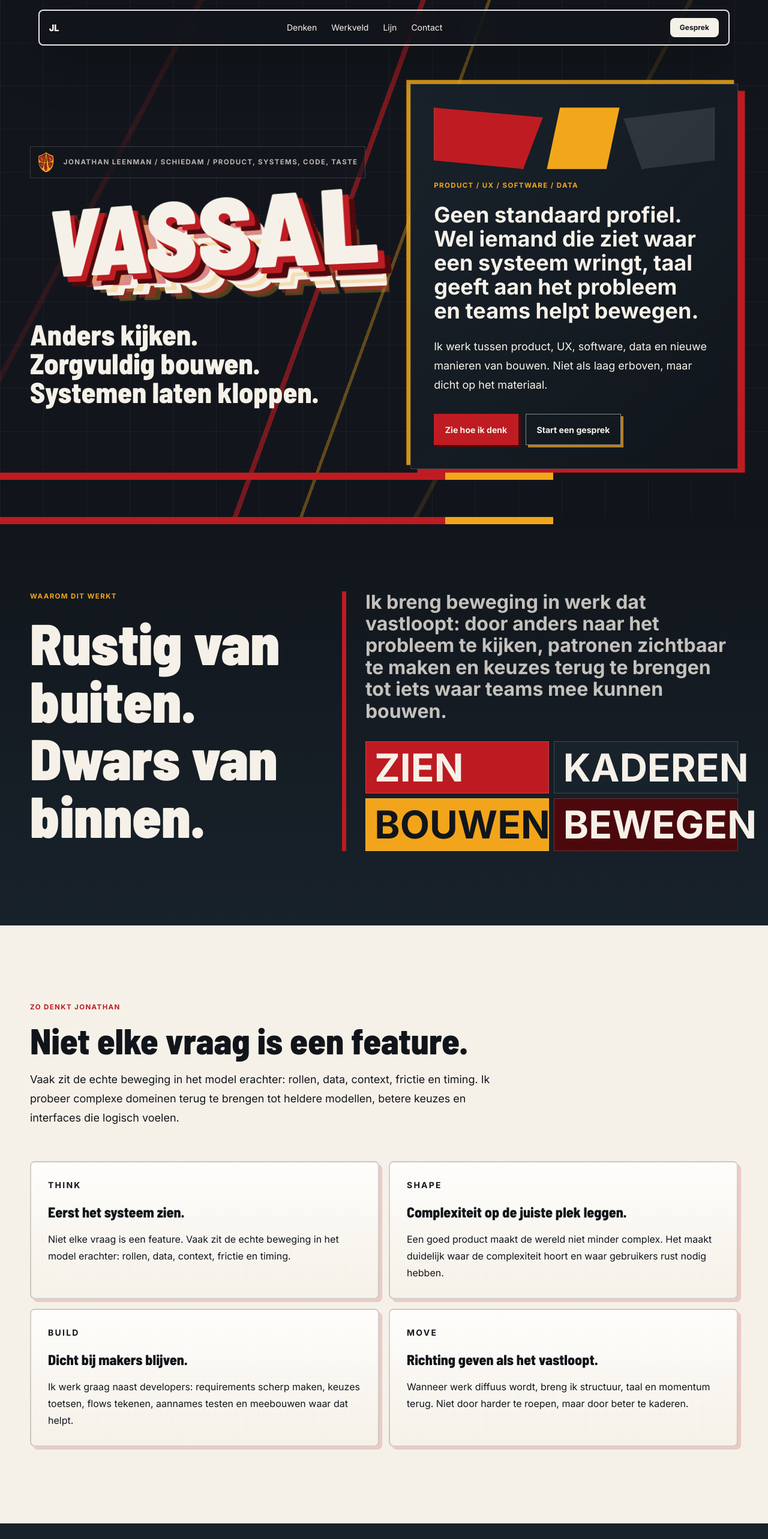
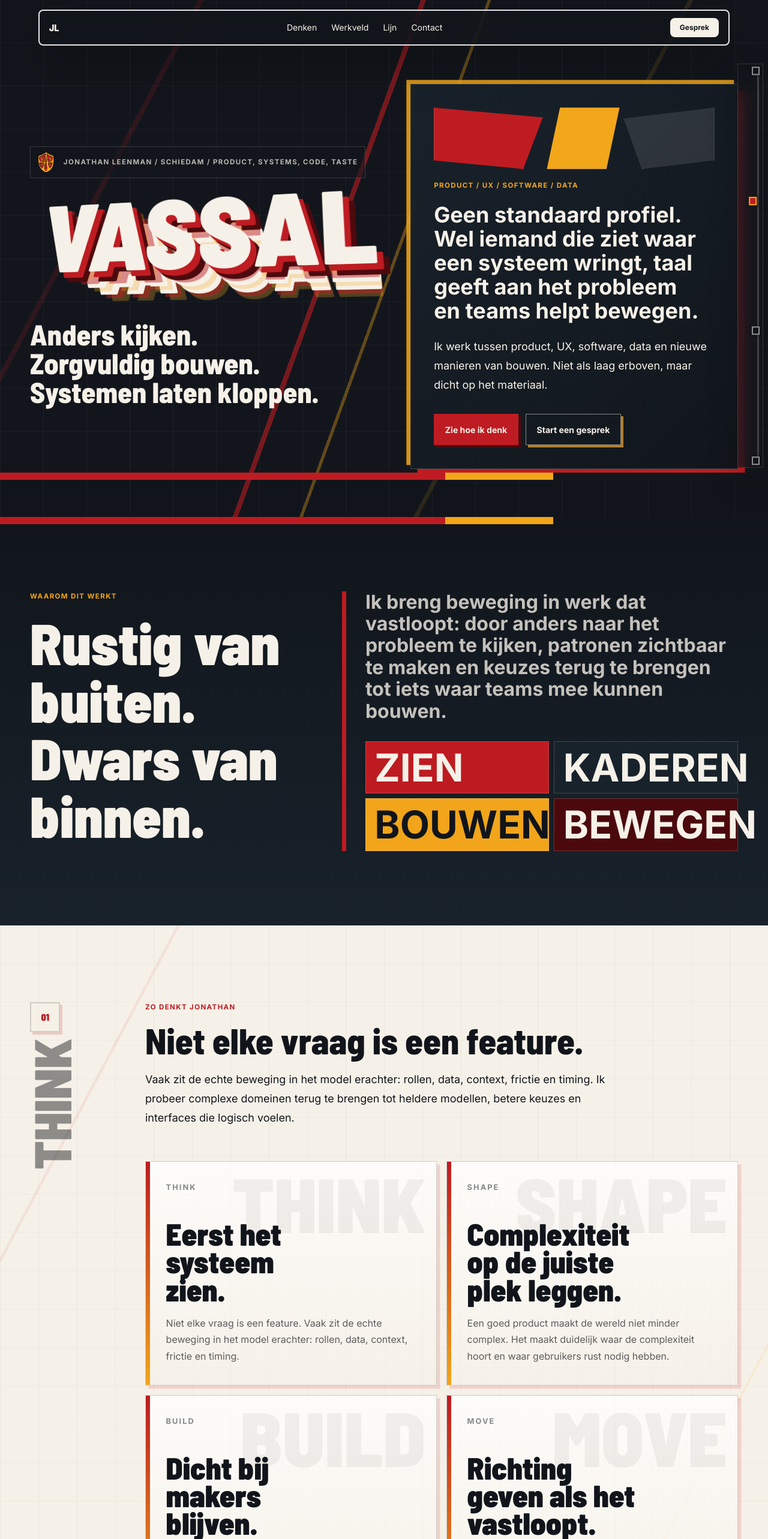
Before and after one commit to jleenman/vassal, a Nuxt app: page / in a window 1280 px wide. Shown: the top 2566 px of the page at 60% size. Built offline with nearby package versions, Linux system fonts and the light colour scheme.

Commit message:
feat: add signal spine and chapter composition

```diff
--- a/assets/css/main.css
+++ b/assets/css/main.css
@@ -77,6 +77,69 @@ a {
   margin-inline: auto;
 }
 
+.section-composition {
+  display: grid;
+  gap: clamp(2rem, 5vw, 4rem);
+}
+
+@media (min-width: 1024px) {
+  .section-composition {
+    grid-template-columns: 8rem minmax(0, 1fr);
+  }
+}
+
+.paper-section {
+  background:
+    linear-gradient(90deg, rgba(17, 21, 27, 0.045) 1px, transparent 1px),
+    linear-gradient(0deg, rgba(17, 21, 27, 0.035) 1px, transparent 1px),
+    linear-gradient(118deg, transparent 0 15%, rgba(189, 27, 33, 0.075) 15% 15.28%, transparent 15.28%),
+    linear-gradient(118deg, transparent 0 84%, rgba(242, 165, 26, 0.085) 84% 84.28%, transparent 84.28%),
+    #f6f1e8;
+  background-size: 64px 64px, 64px 64px, auto, auto, auto;
+}
+
+.chapter-mark {
+  display: grid;
+  align-content: start;
+  gap: 0.7rem;
+  color: rgba(17, 21, 27, 0.46);
+  font-family: "Barlow Semi Condensed", Inter, ui-sans-serif, system-ui, sans-serif;
+  font-weight: 900;
+  letter-spacing: 0;
+  text-transform: uppercase;
+}
+
+.chapter-mark span {
+  display: inline-grid;
+  place-items: center;
+  width: 3.15rem;
+  height: 3.15rem;
+  border: 2px solid rgba(17, 21, 27, 0.16);
+  color: var(--vassal-red);
+  background: rgba(246, 241, 232, 0.72);
+  box-shadow: 0.26rem 0.26rem 0 rgba(189, 27, 33, 0.18);
+}
+
+.chapter-mark strong {
+  writing-mode: vertical-rl;
+  transform: rotate(180deg);
+  font-size: clamp(2.6rem, 7vw, 5.4rem);
+  line-height: 0.82;
+}
+
+@media (max-width: 1023px) {
+  .chapter-mark {
+    display: flex;
+    align-items: center;
+  }
+
+  .chapter-mark strong {
+    writing-mode: initial;
+    transform: none;
+    font-size: 2.8rem;
+  }
+}
+
 .eyebrow {
   color: var(--vassal-red);
   font-size: 0.72rem;
@@ -96,6 +159,246 @@ a {
 .reveal {
   opacity: 1;
   transform: none;
+}
+
+.journey-spine {
+  position: fixed;
+  top: 7.4rem;
+  right: 0.85rem;
+  bottom: 2rem;
+  z-index: 45;
+  display: none;
+  width: 2rem;
+  pointer-events: none;
+}
+
+.journey-spine::before {
+  position: absolute;
+  inset: -0.75rem -0.35rem;
+  border: 1px solid rgba(246, 241, 232, 0.14);
+  content: "";
+  background: rgba(17, 21, 27, 0.72);
+  box-shadow: 0 18px 50px rgba(0, 0, 0, 0.22);
+  backdrop-filter: blur(14px);
+}
+
+.journey-spine__track {
+  position: absolute;
+  top: 0.45rem;
+  right: 0.1rem;
+  bottom: 0.45rem;
+  width: 3px;
+  overflow: hidden;
+  background: rgba(246, 241, 232, 0.2);
+}
+
+.journey-spine__fill {
+  display: block;
+  width: 100%;
+  height: 100%;
+  transform-origin: top;
+  background: linear-gradient(180deg, var(--vassal-red), var(--vassal-gold));
+}
+
+.journey-spine__node {
+  position: absolute;
+  top: calc(var(--node) * 100%);
+  right: 0;
+  display: flex;
+  align-items: center;
+  justify-content: flex-end;
+  color: rgba(246, 241, 232, 0.5);
+  font-size: 0.64rem;
+  font-weight: 900;
+  letter-spacing: 0.11em;
+  text-decoration: none;
+  text-transform: uppercase;
+  transform: translateY(-50%);
+  pointer-events: auto;
+  transition: color 180ms ease, transform 180ms ease;
+}
+
+.journey-spine__node span {
+  display: none;
+}
+
+.journey-spine__node::after {
+  width: 0.85rem;
+  height: 0.85rem;
+  border: 2px solid rgba(246, 241, 232, 0.55);
+  content: "";
+  background: var(--vassal-ink);
+  box-shadow: 0 0 0 4px rgba(17, 21, 27, 0.28);
+}
+
+.journey-spine__node--active {
+  color: var(--vassal-paper);
+  transform: translateY(-50%) translateX(-0.3rem);
+}
+
+.journey-spine__node--active::after {
+  border-color: var(--vassal-gold);
+  background: var(--vassal-red);
+}
+
+@media (min-width: 1200px) {
+  .journey-spine {
+    display: block;
+  }
+}
+
+@media (min-width: 1500px) {
+  .journey-spine {
+    right: clamp(1rem, 2.2vw, 2rem);
+    width: 7.4rem;
+  }
+
+  .journey-spine::before {
+    inset: -0.85rem -0.7rem;
+  }
+
+  .journey-spine__node {
+    gap: 0.55rem;
+  }
+
+  .journey-spine__node span {
+    display: inline;
+  }
+}
+
+.principle-board {
+  display: grid;
+  gap: 1rem;
+}
+
+@media (min-width: 768px) {
+  .principle-board {
+    grid-template-columns: repeat(2, minmax(0, 1fr));
+  }
+}
+
+.principle-card {
+  position: relative;
+  min-height: 17rem;
+  overflow: hidden;
+  border: 1px solid rgba(17, 21, 27, 0.18);
+  padding: clamp(1.5rem, 3vw, 2.1rem);
+  background:
+    linear-gradient(180deg, rgba(255, 255, 255, 0.78), rgba(246, 241, 232, 0.64)),
+    repeating-linear-gradient(90deg, rgba(17, 21, 27, 0.045) 0 1px, transparent 1px 20px);
+  box-shadow: 0.34rem 0.34rem 0 rgba(189, 27, 33, 0.14);
+}
+
+.principle-card::before {
+  position: absolute;
+  inset: 0 auto 0 0;
+  width: 0.45rem;
+  content: "";
+  background: linear-gradient(180deg, var(--vassal-red), var(--vassal-gold));
+}
+
+.principle-card::after {
+  position: absolute;
+  right: 1.1rem;
+  top: 1rem;
+  color: rgba(17, 21, 27, 0.055);
+  content: attr(data-kicker);
+  font-family: "Barlow Semi Condensed", Inter, ui-sans-serif, system-ui, sans-serif;
+  font-size: clamp(5rem, 12vw, 8rem);
+  font-weight: 900;
+  line-height: 0.82;
+  text-transform: uppercase;
+}
+
+.principle-card__kicker {
+  position: relative;
+  z-index: 1;
+  color: rgba(17, 21, 27, 0.5);
+  font-size: 0.8rem;
+  font-weight: 900;
+  letter-spacing: 0.16em;
+  text-transform: uppercase;
+}
+
+.principle-card h3 {
+  position: relative;
+  z-index: 1;
+  max-width: 18rem;
+  margin-top: 2.8rem;
+  font-family: "Barlow Semi Condensed", Inter, ui-sans-serif, system-ui, sans-serif;
+  font-size: clamp(2rem, 4vw, 3.35rem);
+  font-weight: 900;
+  line-height: 0.9;
+}
+
+.principle-card p:last-child {
+  position: relative;
+  z-index: 1;
+  max-width: 33rem;
+  margin-top: 1.25rem;
+  color: rgba(17, 21, 27, 0.68);
+  font-size: 1rem;
+  line-height: 1.72;
+}
+
+.trajectory-list {
+  display: grid;
+  border-top: 2px solid rgba(17, 21, 27, 0.12);
+}
+
+.trajectory-item {
+  position: relative;
+  display: grid;
+  gap: 1rem;
+  border-bottom: 1px solid rgba(17, 21, 27, 0.13);
+  padding: clamp(1.4rem, 4vw, 2.2rem) 0;
+}
+
+.trajectory-item::before {
+  position: absolute;
+  left: 0;
+  top: -2px;
+  width: clamp(5rem, 12vw, 9rem);
+  height: 2px;
+  content: "";
+  background: var(--vassal-red);
+}
+
+.trajectory-item__index,
+.trajectory-item__label {
+  font-family: "Barlow Semi Condensed", Inter, ui-sans-serif, system-ui, sans-serif;
+  font-weight: 900;
+  line-height: 0.9;
+  text-transform: uppercase;
+}
+
+.trajectory-item__index {
+  color: var(--vassal-red);
+  font-size: 1rem;
+}
+
+.trajectory-item__label {
+  color: rgba(17, 21, 27, 0.38);
+  font-size: clamp(2rem, 5vw, 3.6rem);
+}
+
+.trajectory-item h3 {
+  font-family: "Barlow Semi Condensed", Inter, ui-sans-serif, system-ui, sans-serif;
+  font-size: clamp(1.8rem, 4vw, 3.1rem);
+  font-weight: 900;
+  line-height: 0.96;
+}
+
+.trajectory-item p:last-child {
+  color: rgba(17, 21, 27, 0.66);
+  line-height: 1.75;
+}
+
+@media (min-width: 900px) {
+  .trajectory-item {
+    grid-template-columns: 4rem 11rem minmax(12rem, 0.75fr) minmax(18rem, 1fr);
+    align-items: start;
+  }
 }
 
 .magnetic-link {
--- /dev/null
+++ b/components/SignalSpine.client.vue
@@ -0,0 +1,60 @@
+<script setup lang="ts">
+import { onBeforeUnmount, onMounted, ref } from 'vue'
+
+const sections = [
+  { id: 'thinking', label: 'Denken' },
+  { id: 'field', label: 'Werkveld' },
+  { id: 'trajectory', label: 'Lijn' },
+  { id: 'contact', label: 'Contact' },
+]
+
+const progress = ref(0)
+const activeSection = ref('thinking')
+
+const updateSpine = () => {
+  const scrollable = document.documentElement.scrollHeight - window.innerHeight
+  progress.value = scrollable <= 0 ? 0 : Math.min(1, Math.max(0, window.scrollY / scrollable))
+
+  const anchor = window.innerHeight * 0.34
+  const current = sections
+    .map((section) => {
+      const element = document.getElementById(section.id)
+      if (!element) return { id: section.id, distance: Number.POSITIVE_INFINITY }
+      return { id: section.id, distance: Math.abs(element.getBoundingClientRect().top - anchor) }
+    })
+    .sort((a, b) => a.distance - b.distance)[0]
+
+  if (current) {
+    activeSection.value = current.id
+  }
+}
+
+onMounted(() => {
+  updateSpine()
+  window.addEventListener('scroll', updateSpine, { passive: true })
+  window.addEventListener('resize', updateSpine)
+})
+
+onBeforeUnmount(() => {
+  window.removeEventListener('scroll', updateSpine)
+  window.removeEventListener('resize', updateSpine)
+})
+</script>
+
+<template>
+  <aside class="journey-spine" aria-label="Voortgang door de pagina">
+    <div class="journey-spine__track">
+      <span class="journey-spine__fill" :style="{ transform: `scaleY(${progress})` }" />
+    </div>
+    <a
+      v-for="(section, index) in sections"
+      :key="section.id"
+      class="journey-spine__node"
+      :class="{ 'journey-spine__node--active': activeSection === section.id }"
+      :href="`#${section.id}`"
+      :style="{ '--node': index / (sections.length - 1) }"
+    >
+      <span>{{ section.label }}</span>
+    </a>
+  </aside>
+</template>
--- a/pages/index.vue
+++ b/pages/index.vue
@@ -13,22 +13,29 @@ useSeoMeta({
 <template>
   <main>
     <SiteHeader />
+    <SignalSpine />
     <HeroSection />
     <DifferenceBridge />
 
-    <section id="thinking" class="relative bg-[#f6f1e8] px-4 py-24 text-night md:py-32">
-      <div class="section-shell">
+    <section id="thinking" class="paper-section relative px-4 py-24 text-night md:py-32">
+      <div class="section-shell section-composition">
+        <div class="chapter-mark reveal" aria-hidden="true">
+          <span>01</span>
+          <strong>THINK</strong>
+        </div>
+        <div>
           <SectionIntro
             kicker="Zo denkt Jonathan"
             title="Niet elke vraag is een feature."
             body="Vaak zit de echte beweging in het model erachter: rollen, data, context, frictie en timing. Ik probeer complexe domeinen terug te brengen tot heldere modellen, betere keuzes en interfaces die logisch voelen."
           />
-        <div class="mt-14 grid gap-4 md:grid-cols-2">
-          <article v-for="principle in principles" :key="principle.kicker" class="reveal light-panel rounded-lg p-7">
-            <p class="text-sm font-extrabold uppercase tracking-[0.16em] text-night/42">{{ principle.kicker }}</p>
-            <h3 class="mt-5 font-display text-2xl font-extrabold leading-tight">{{ principle.title }}</h3>
-            <p class="mt-4 leading-7 text-night/64">{{ principle.body }}</p>
+          <div class="principle-board mt-14">
+            <article v-for="principle in principles" :key="principle.kicker" class="reveal principle-card" :data-kicker="principle.kicker">
+              <p class="principle-card__kicker">{{ principle.kicker }}</p>
+              <h3>{{ principle.title }}</h3>
+              <p>{{ principle.body }}</p>
             </article>
+          </div>
         </div>
       </div>
     </section>
@@ -57,19 +64,26 @@ useSeoMeta({
       </div>
     </section>
 
-    <section id="trajectory" class="bg-[#f6f1e8] px-4 py-24 text-night md:py-32">
-      <div class="section-shell">
+    <section id="trajectory" class="paper-section px-4 py-24 text-night md:py-32">
+      <div class="section-shell section-composition">
+        <div class="chapter-mark reveal" aria-hidden="true">
+          <span>03</span>
+          <strong>LINE</strong>
+        </div>
+        <div>
           <SectionIntro
             kicker="De vormende lijn"
             title="Geen rechte lijn. Wel een duidelijke richting."
             body="Games, onderwijs, websoftware en productontwikkeling lijken losse hoofdstukken. Voor mij vormen ze een patroon: systemen begrijpen, mensen meenemen en abstracte ideeen concreet maken."
           />
-        <div class="mt-16 grid gap-4">
-          <article v-for="item in trajectory" :key="item.label" class="reveal grid gap-4 border-t border-night/12 py-7 md:grid-cols-[180px_1fr_1.15fr]">
-            <p class="font-display text-2xl font-extrabold text-night/34">{{ item.label }}</p>
-            <h3 class="font-display text-2xl font-extrabold leading-tight">{{ item.title }}</h3>
-            <p class="leading-7 text-night/64">{{ item.body }}</p>
+          <div class="trajectory-list mt-16">
+            <article v-for="(item, index) in trajectory" :key="item.label" class="reveal trajectory-item">
+              <p class="trajectory-item__index">{{ String(index + 1).padStart(2, '0') }}</p>
+              <p class="trajectory-item__label">{{ item.label }}</p>
+              <h3>{{ item.title }}</h3>
+              <p>{{ item.body }}</p>
             </article>
+          </div>
         </div>
       </div>
     </section>
```
Also changed, not shown: agents/personal-website-content-design.md (+2 -0 lines). Lines whose indentation alone changed are shown as unchanged.
